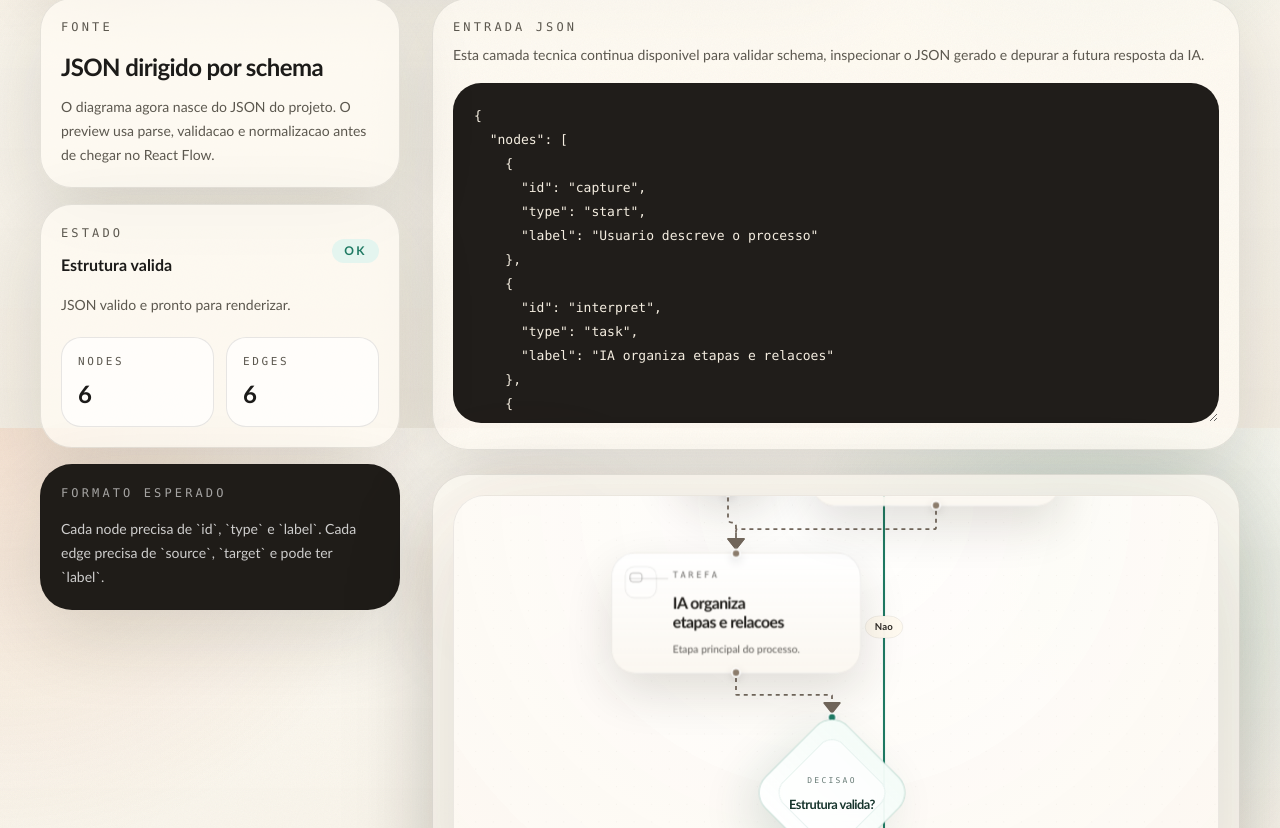
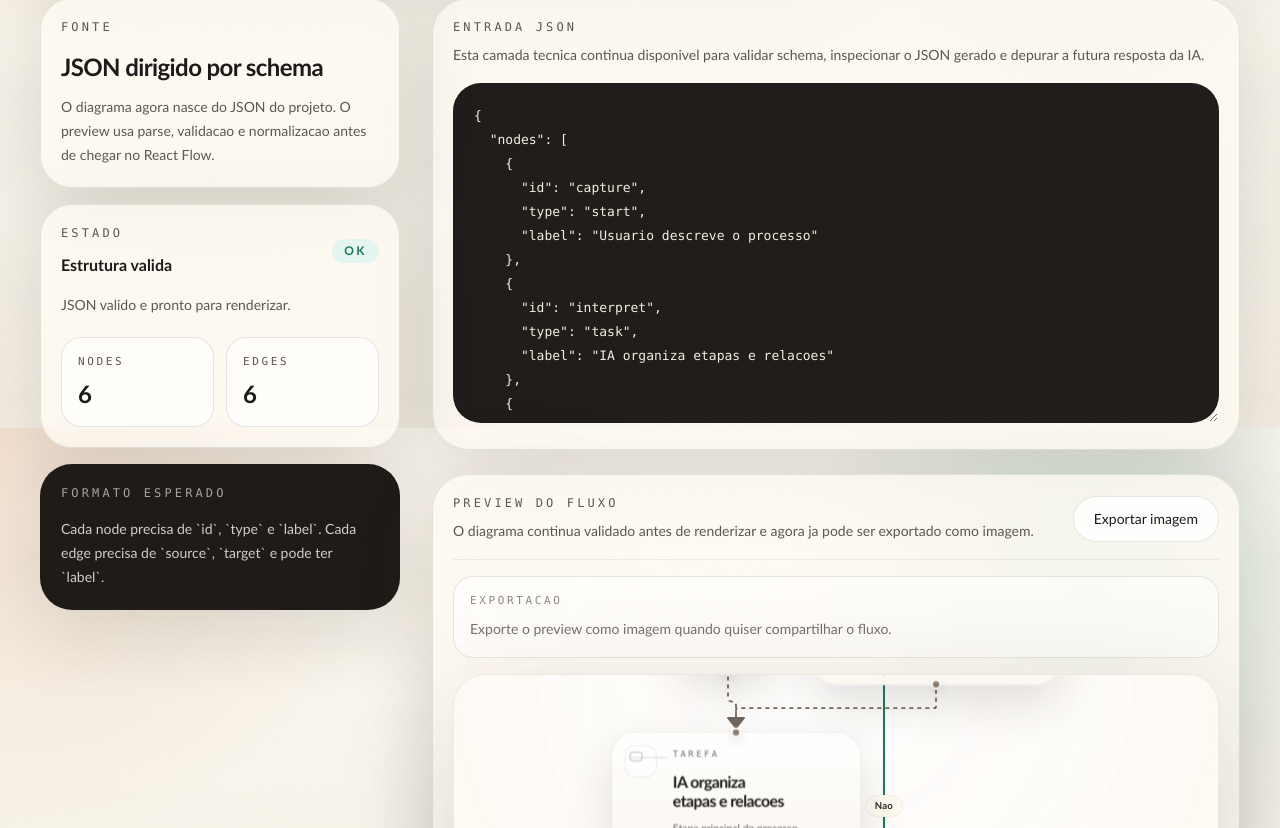
Before and after one commit to onlyteteu/Agente-Fluxograma, a Next.js app: page / in a window 1280 px wide. Shown: the part 1972-2800 px from the top of the page. Built offline with nearby package versions, Linux system fonts and the light colour scheme.

Commit message:
feat: add local persistence and image export

```diff
--- a/package.json
+++ b/package.json
@@ -11,6 +11,7 @@
   "dependencies": {
     "@xyflow/react": "^12.10.2",
     "dagre": "^0.8.5",
+    "html-to-image": "^1.11.13",
     "next": "16.2.2",
     "openai": "^6.33.0",
     "react": "19.2.4",
--- a/src/components/flow-preview.tsx
+++ b/src/components/flow-preview.tsx
@@ -16,6 +16,7 @@ import {
   type NodeProps,
   type NodeTypes,
 } from "@xyflow/react";
+import { FLOW_PREVIEW_EXPORT_ID } from "@/lib/export/flow-export";
 import type {
   NormalizedFlowDocument,
   NormalizedFlowNode,
@@ -320,6 +321,7 @@ function FlowCanvas({ document }: { document: NormalizedFlowDocument }) {
 
   return (
     <div
+      id={FLOW_PREVIEW_EXPORT_ID}
       className="w-full overflow-hidden rounded-[2rem] border border-[rgba(28,27,25,0.08)] bg-[radial-gradient(circle_at_top,rgba(255,255,255,0.88),rgba(252,246,237,0.95))] shadow-[0_34px_120px_rgba(38,32,24,0.16)]"
       style={{ height: metrics.canvasHeight }}
     >
--- a/src/components/flow-workbench.tsx
+++ b/src/components/flow-workbench.tsx
@@ -7,6 +7,11 @@ import {
   useRef,
   useState,
 } from "react";
+import {
+  buildPdfExportPayload,
+  exportFlowPreviewAsImage,
+  FLOW_PREVIEW_EXPORT_ID,
+} from "@/lib/export/flow-export";
 import { sampleFlowDocumentJson } from "@/lib/flow/example";
 import { normalizeFlowDocument } from "@/lib/flow/normalize";
 import { FlowDocumentParseError, parseFlowDocumentJson } from "@/lib/flow/parser";
@@ -15,6 +20,11 @@ import {
   requestFlowGeneration,
   requestFlowRefinement,
 } from "@/lib/flow/generate-client";
+import {
+  clearPersistedWorkbenchState,
+  loadPersistedWorkbenchState,
+  savePersistedWorkbenchState,
+} from "@/lib/persistence/workbench-storage";
 import type {
   FlowSchemaDocument,
   NormalizedFlowDocument,
@@ -34,6 +44,11 @@ type GenerationState = {
   title: string;
   detail: string;
   source?: "ai" | "simulator";
+};
+
+type ExportState = {
+  status: "idle" | "loading" | "success" | "error";
+  message: string;
 };
 
 const exampleProcessPrompt = `Quando um novo cliente chega, a equipe comercial registra o pedido, o financeiro valida pagamento, e o projeto so segue para onboarding se tudo estiver aprovado. Se faltar algum dado, o cliente recebe uma solicitacao de ajuste antes de continuar.`;
@@ -70,11 +85,16 @@ export function FlowWorkbench() {
     title: "Pronto para gerar",
     detail: "Descreva o processo e envie o texto para montar o fluxograma.",
   });
+  const [exportState, setExportState] = useState<ExportState>({
+    status: "idle",
+    message: "Exporte o preview como imagem quando quiser compartilhar o fluxo.",
+  });
   const [document, setDocument] =
     useState<NormalizedFlowDocument>(initialDocument);
   const [schemaDocument, setSchemaDocument] =
     useState<FlowSchemaDocument>(initialSchemaDocument);
   const [hasGeneratedFlow, setHasGeneratedFlow] = useState(false);
+  const [isPersistenceReady, setIsPersistenceReady] = useState(false);
   const lastValidCountsRef = useRef({
     nodeCount: initialDocument.nodes.length,
     edgeCount: initialDocument.edges.length,
@@ -87,6 +107,70 @@ export function FlowWorkbench() {
     edgeCount: initialDocument.edges.length,
   }));
   const deferredSource = useDeferredValue(source);
+
+  useEffect(() => {
+    const persistedState = loadPersistedWorkbenchState();
+
+    if (!persistedState) {
+      setIsPersistenceReady(true);
+      return;
+    }
+
+    setProcessText(persistedState.processText);
+    setRefinementText(persistedState.refinementText);
+    setSource(persistedState.source);
+    setHasGeneratedFlow(persistedState.hasGeneratedFlow);
+    setGenerationState({
+      status: "idle",
+      title: "Rascunho restaurado",
+      detail: "O ultimo estado local foi restaurado automaticamente.",
+    });
+    setExportState({
+      status: "idle",
+      message: "O preview restaurado ja pode ser exportado como imagem.",
+    });
+
+    try {
+      const restoredSchemaDocument = parseFlowDocumentJson(
+        persistedState.lastValidSource,
+      );
+      const restoredDocument = normalizeFlowDocument(restoredSchemaDocument);
+      const restoredCounts = {
+        nodeCount: restoredDocument.nodes.length,
+        edgeCount: restoredDocument.edges.length,
+      };
+
+      setSchemaDocument(restoredSchemaDocument);
+      setDocument(restoredDocument);
+      lastValidCountsRef.current = restoredCounts;
+      setValidation({
+        status: "valid",
+        message: "JSON valido e pronto para renderizar.",
+        issues: [],
+        ...restoredCounts,
+      });
+    } catch {
+      setSchemaDocument(initialSchemaDocument);
+      setDocument(initialDocument);
+    }
+
+    setIsPersistenceReady(true);
+  }, []);
+
+  useEffect(() => {
+    if (!isPersistenceReady) {
+      return;
+    }
+
+    savePersistedWorkbenchState({
+      processText,
+      refinementText,
+      source,
+      lastValidSource: stringifyFlowDocument(schemaDocument),
+      hasGeneratedFlow,
+      savedAt: new Date().toISOString(),
+    });
+  }, [hasGeneratedFlow, isPersistenceReady, processText, refinementText, schemaDocument, source]);
 
   useEffect(() => {
     startTransition(() => {
@@ -143,6 +227,7 @@ export function FlowWorkbench() {
   function handleResetWorkbench() {
     startTransition(() => {
       setProcessText("");
+      setRefinementText("");
       setSource(sampleFlowDocumentJson);
       setDocument(initialDocument);
       lastValidCountsRef.current = {
@@ -163,6 +248,11 @@ export function FlowWorkbench() {
         title: "Tela limpa",
         detail: "Escreva um novo processo para comecar outra geracao.",
       });
+      setExportState({
+        status: "idle",
+        message: "A exportacao sera habilitada assim que houver um preview pronto.",
+      });
+      clearPersistedWorkbenchState();
     });
   }
 
@@ -258,12 +348,57 @@ export function FlowWorkbench() {
     }
   }
 
+  async function handleExportImage() {
+    const exportRoot = window.document.getElementById(FLOW_PREVIEW_EXPORT_ID);
+
+    if (!(exportRoot instanceof HTMLElement)) {
+      setExportState({
+        status: "error",
+        message: "Nao encontrei o preview do fluxograma para exportar.",
+      });
+      return;
+    }
+
+    setExportState({
+      status: "loading",
+      message: "Preparando a imagem do fluxograma para download.",
+    });
+
+    try {
+      const pdfPayload = buildPdfExportPayload(processText, schemaDocument);
+      const result = await exportFlowPreviewAsImage(exportRoot, pdfPayload);
+
+      setExportState({
+        status: "success",
+        message: `Imagem exportada como ${result.fileName}. A base para PDF ja ficou preparada nesta mesma camada.`,
+      });
+    } catch (error) {
+      const message =
+        error instanceof Error
+          ? error.message
+          : "Nao foi possivel exportar a imagem do fluxograma agora.";
+
+      setExportState({
+        status: "error",
+        message,
+      });
+    }
+  }
+
   const generationTone =
     generationState.status === "success"
       ? "border-[rgba(31,122,99,0.18)] bg-[rgba(239,250,245,0.9)] text-[#1d5f4f]"
       : generationState.status === "error"
         ? "border-[rgba(201,111,59,0.2)] bg-[#fff6ef] text-[#8f4a22]"
         : generationState.status === "loading"
+          ? "border-[rgba(34,56,84,0.12)] bg-[rgba(244,247,251,0.92)] text-[#31465d]"
+        : "border-line bg-white/60 text-muted";
+  const exportTone =
+    exportState.status === "success"
+      ? "border-[rgba(31,122,99,0.18)] bg-[rgba(239,250,245,0.9)] text-[#1d5f4f]"
+      : exportState.status === "error"
+        ? "border-[rgba(201,111,59,0.2)] bg-[#fff6ef] text-[#8f4a22]"
+        : exportState.status === "loading"
           ? "border-[rgba(34,56,84,0.12)] bg-[rgba(244,247,251,0.92)] text-[#31465d]"
           : "border-line bg-white/60 text-muted";
 
@@ -534,6 +669,17 @@ export function FlowWorkbench() {
               logo abaixo como camada tecnica e de depuracao.
             </p>
           </article>
+
+          <article className="rounded-[2rem] border border-line bg-surface p-5 shadow-[var(--shadow)]">
+            <p className="font-mono text-xs uppercase tracking-[0.26em] text-muted">
+              Persistencia local
+            </p>
+            <p className="mt-4 text-sm leading-6 text-muted">
+              O texto principal, a instrucao de refinamento e o ultimo JSON
+              valido agora ficam salvos neste navegador e voltam ao recarregar
+              a pagina.
+            </p>
+          </article>
         </aside>
       </section>
 
@@ -650,6 +796,42 @@ export function FlowWorkbench() {
             <div className="absolute bottom-10 right-12 h-40 w-40 rounded-full bg-accent-strong/15 blur-3xl" />
 
             <div className="relative rounded-[2.25rem] border border-line bg-surface p-4 shadow-[var(--shadow)] sm:p-5">
+              <div className="mb-4 flex flex-col gap-4 border-b border-line/70 pb-4 sm:flex-row sm:items-center sm:justify-between">
+                <div>
+                  <p className="font-mono text-xs uppercase tracking-[0.26em] text-muted">
+                    Preview do fluxo
+                  </p>
+                  <p className="mt-2 text-sm leading-6 text-muted">
+                    O diagrama continua validado antes de renderizar e agora ja
+                    pode ser exportado como imagem.
+                  </p>
+                </div>
+
+                <div className="flex flex-wrap gap-3">
+                  <button
+                    type="button"
+                    onClick={handleExportImage}
+                    disabled={isGenerating || exportState.status === "loading"}
+                    className="rounded-full border border-line bg-white/85 px-5 py-3 text-sm font-medium text-foreground transition hover:border-accent hover:bg-white disabled:cursor-not-allowed disabled:opacity-50"
+                  >
+                    {exportState.status === "loading"
+                      ? "Exportando..."
+                      : "Exportar imagem"}
+                  </button>
+                </div>
+              </div>
+
+              <div
+                className={`mb-4 rounded-[1.25rem] border p-4 transition ${exportTone}`}
+              >
+                <p className="font-mono text-[11px] uppercase tracking-[0.24em] opacity-70">
+                  Exportacao
+                </p>
+                <p className="mt-2 text-sm leading-6 opacity-85">
+                  {exportState.message}
+                </p>
+              </div>
+
               {isGenerating ? (
                 <div className="pointer-events-none absolute inset-5 z-10 flex items-start justify-end">
                   <div className="rounded-full border border-[rgba(34,56,84,0.12)] bg-white/88 px-4 py-2 text-sm text-[#31465d] shadow-[0_18px_40px_rgba(38,32,24,0.12)] backdrop-blur">
--- /dev/null
+++ b/src/lib/export/flow-export.ts
@@ -0,0 +1,83 @@
+import { toPng } from "html-to-image";
+import type { FlowSchemaDocument } from "@/lib/flow/types";
+
+export const FLOW_PREVIEW_EXPORT_ID = "flowtalk-preview-export-root";
+
+export type FlowPdfExportPayload = {
+  title: string;
+  processText: string;
+  document: FlowSchemaDocument;
+  imageFileName: string;
+  exportedAt: string;
+};
+
+function slugify(input: string) {
+  return input
+    .normalize("NFD")
+    .replace(/[\u0300-\u036f]/g, "")
+    .toLowerCase()
+    .replace(/[^a-z0-9]+/g, "-")
+    .replace(/^-+|-+$/g, "");
+}
+
+function buildBaseName(processText: string) {
+  const fallback = "fluxograma-flowtalk";
+  const compact = processText.trim().split(/\s+/).slice(0, 6).join("-");
+  const slug = slugify(compact);
+
+  return slug ? `flowtalk-${slug}` : fallback;
+}
+
+function downloadDataUrl(dataUrl: string, fileName: string) {
+  const link = document.createElement("a");
+  link.href = dataUrl;
+  link.download = fileName;
+  link.click();
+}
+
+export function buildPdfExportPayload(
+  processText: string,
+  document: FlowSchemaDocument,
+): FlowPdfExportPayload {
+  return {
+    title: "Fluxograma FlowTalk",
+    processText,
+    document,
+    imageFileName: `${buildBaseName(processText)}.png`,
+    exportedAt: new Date().toISOString(),
+  };
+}
+
+export async function exportFlowPreviewAsImage(
+  element: HTMLElement,
+  payload: FlowPdfExportPayload,
+) {
+  const fileName = payload.imageFileName;
+
+  const dataUrl = await toPng(element, {
+    backgroundColor: "#fbf4ea",
+    cacheBust: true,
+    pixelRatio: 2,
+    filter: (node) => {
+      if (!(node instanceof HTMLElement)) {
+        return true;
+      }
+
+      if (node.dataset.exportIgnore === "true") {
+        return false;
+      }
+
+      return !(
+        node.classList.contains("react-flow__controls") ||
+        node.classList.contains("react-flow__minimap")
+      );
+    },
+  });
+
+  downloadDataUrl(dataUrl, fileName);
+
+  return {
+    fileName,
+    dataUrl,
+  };
+}
--- /dev/null
+++ b/src/lib/persistence/workbench-storage.ts
@@ -0,0 +1,58 @@
+import { z } from "zod";
+
+const FLOWTALK_WORKBENCH_STORAGE_KEY = "flowtalk/workbench/v1";
+
+const persistedWorkbenchStateSchema = z.object({
+  processText: z.string(),
+  refinementText: z.string(),
+  source: z.string(),
+  lastValidSource: z.string(),
+  hasGeneratedFlow: z.boolean(),
+  savedAt: z.string(),
+});
+
+export type PersistedWorkbenchState = z.infer<
+  typeof persistedWorkbenchStateSchema
+>;
+
+function canUseStorage() {
+  return typeof window !== "undefined" && typeof window.localStorage !== "undefined";
+}
+
+export function loadPersistedWorkbenchState() {
+  if (!canUseStorage()) {
+    return null;
+  }
+
+  const rawValue = window.localStorage.getItem(FLOWTALK_WORKBENCH_STORAGE_KEY);
+
+  if (!rawValue) {
+    return null;
+  }
+
+  try {
+    return persistedWorkbenchStateSchema.parse(JSON.parse(rawValue));
+  } catch {
+    window.localStorage.removeItem(FLOWTALK_WORKBENCH_STORAGE_KEY);
+    return null;
+  }
+}
+
+export function savePersistedWorkbenchState(state: PersistedWorkbenchState) {
+  if (!canUseStorage()) {
+    return;
+  }
+
+  window.localStorage.setItem(
+    FLOWTALK_WORKBENCH_STORAGE_KEY,
+    JSON.stringify(state),
+  );
+}
+
+export function clearPersistedWorkbenchState() {
+  if (!canUseStorage()) {
+    return;
+  }
+
+  window.localStorage.removeItem(FLOWTALK_WORKBENCH_STORAGE_KEY);
+}
```
Also changed, not shown: 1 other file (tests, documents, lock files or other folders).
